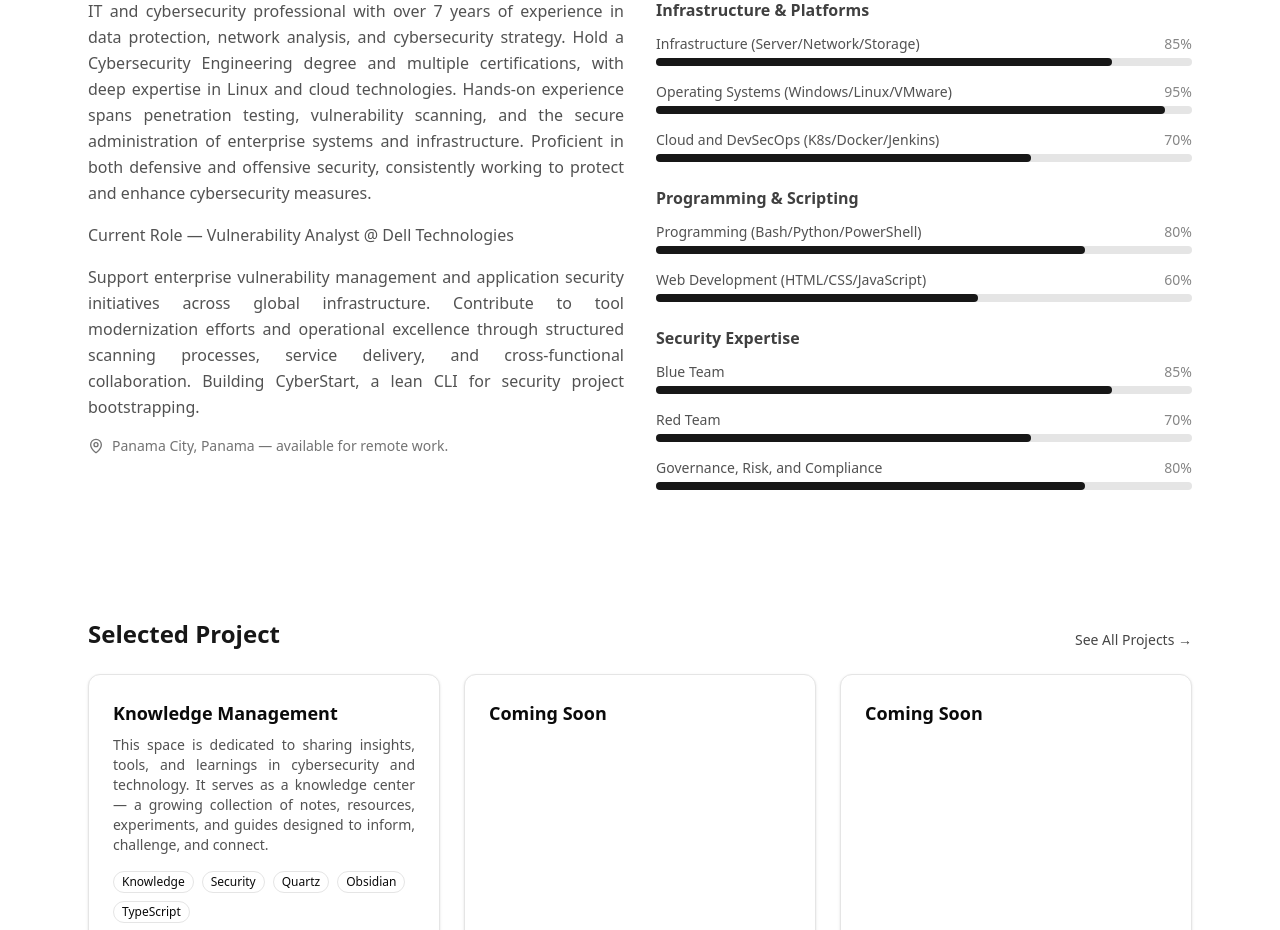
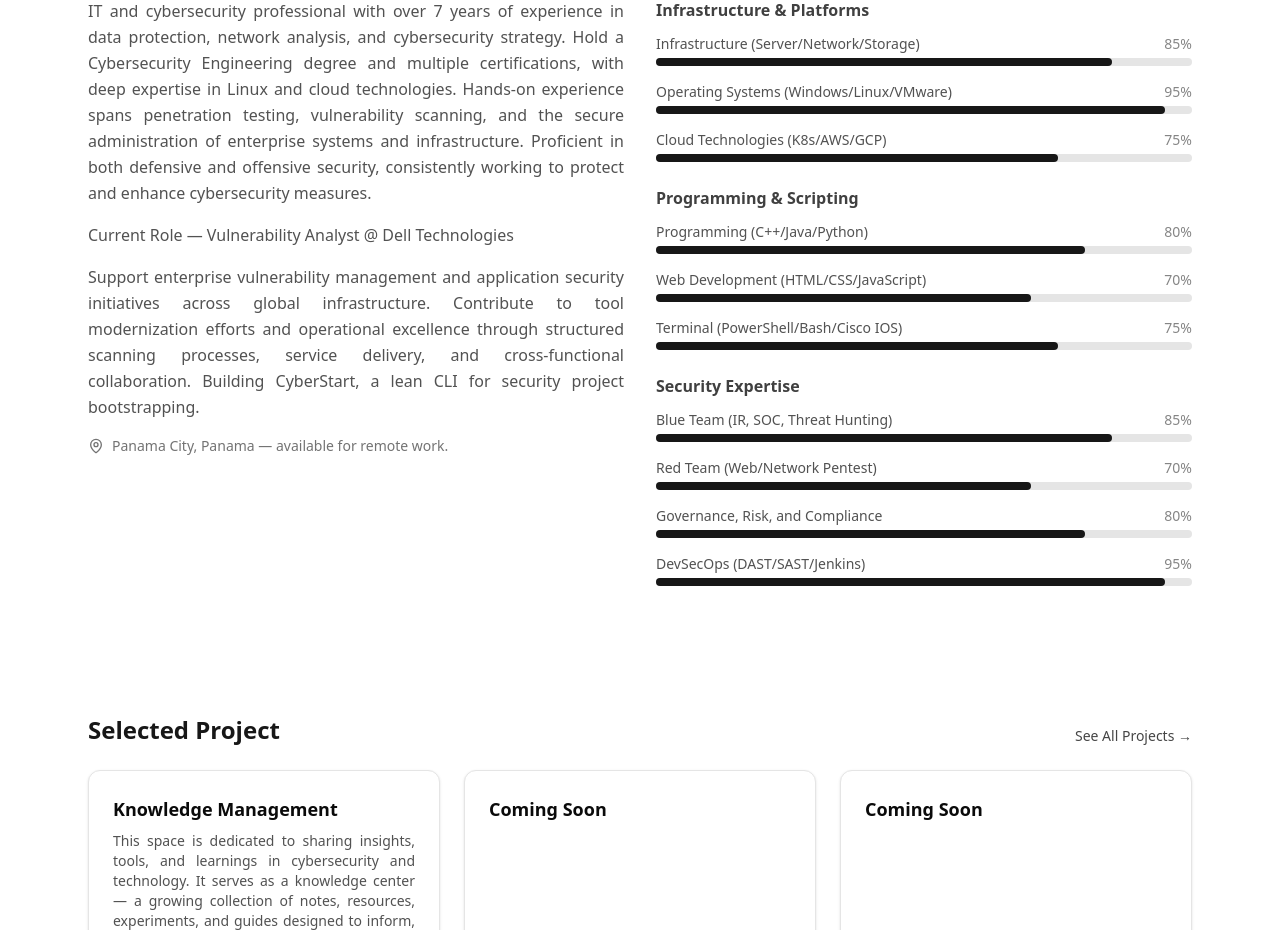
Before and after one commit to adrianbacceli/adrianbacceli.github.io, a React (Vite) app: page / in a window 1280 px wide. Shown: the part 860-1790 px from the top of the page. Built offline with nearby package versions, Linux system fonts and the light colour scheme.

Commit message:
Updating skills

```diff
--- a/src/PersonalLanding.tsx
+++ b/src/PersonalLanding.tsx
@@ -22,22 +22,24 @@ const skills = [
     items: [
       { label: "Infrastructure (Server/Network/Storage)", value: 85 },
       { label: "Operating Systems (Windows/Linux/VMware)", value: 95 },
-      { label: "Cloud and DevSecOps (K8s/Docker/Jenkins)", value: 70 },
+      { label: "Cloud Technologies (K8s/AWS/GCP)", value: 75 }
     ]
   },
   {
     category: "Programming & Scripting",
     items: [
-      { label: "Programming (Bash/Python/PowerShell)", value: 80 },
-      { label: "Web Development (HTML/CSS/JavaScript)", value: 60 }
+      { label: "Programming (C++/Java/Python)", value: 80 },
+      { label: "Web Development (HTML/CSS/JavaScript)", value: 70 },
+      { label: "Terminal (PowerShell/Bash/Cisco IOS)", value: 75 }
     ]
   },
   {
     category: "Security Expertise",
     items: [
-      { label: "Blue Team", value: 85 },
-      { label: "Red Team", value: 70 },
+      { label: "Blue Team (IR, SOC, Threat Hunting)", value: 85 },
+      { label: "Red Team (Web/Network Pentest)", value: 70 },
       { label: "Governance, Risk, and Compliance", value: 80 },
+      { label: "DevSecOps (DAST/SAST/Jenkins)", value: 95 },
     ]
   }
 ];
```
Also changed, not shown: 2 other files (tests, documents, lock files or other folders).
